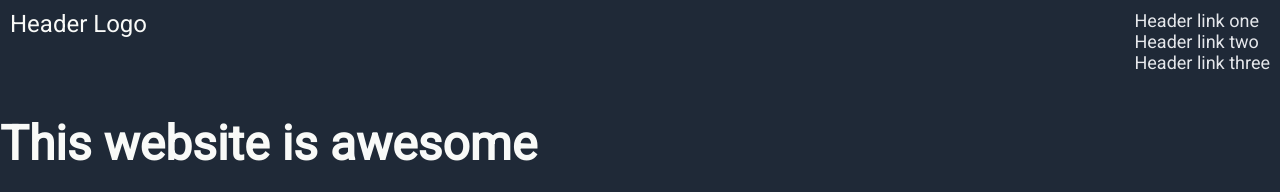
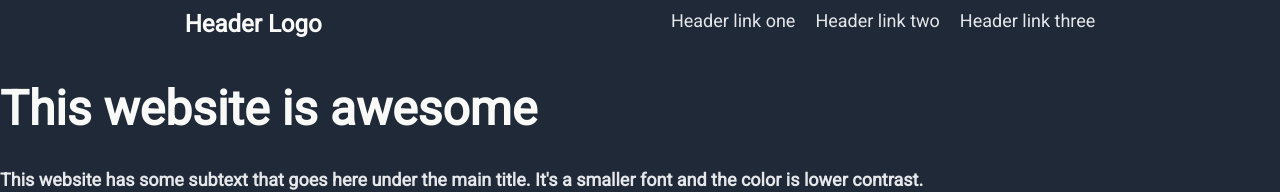
Before and after one commit to fariyinn/landing_page, a plain HTML site: page index.html in a window 1280 px wide. Shown: the top 192 px of the page. Drawn offline with Linux system fonts and the light colour scheme.

Commit message:
Modify 'logo' weight, 'nav' alignment, 'ul' flex, gap

```diff
--- a/style.css
+++ b/style.css
@@ -19,7 +19,7 @@ body {
     /* set to flex */
     display: flex;
     /* set main axis (horizontal) alignment */
-    justify-content: space-between;
+    justify-content: space-around;
     /* add space around items */
     padding: 10px;
 }
@@ -40,6 +40,10 @@ ul {
     padding: 0;
     /* reset default margin */
     margin: 0;
+    /* set to flex */
+    display: flex;
+    /* add space around list items */
+    gap: 20px;
 }
 
 .logo {
@@ -47,6 +51,8 @@ ul {
     font-size: 24px;
     /* set logo text color */
     color: #F9FAF8;
+    /* set logo text weight */
+    font-weight: bold;
 }
 
 img {
```
